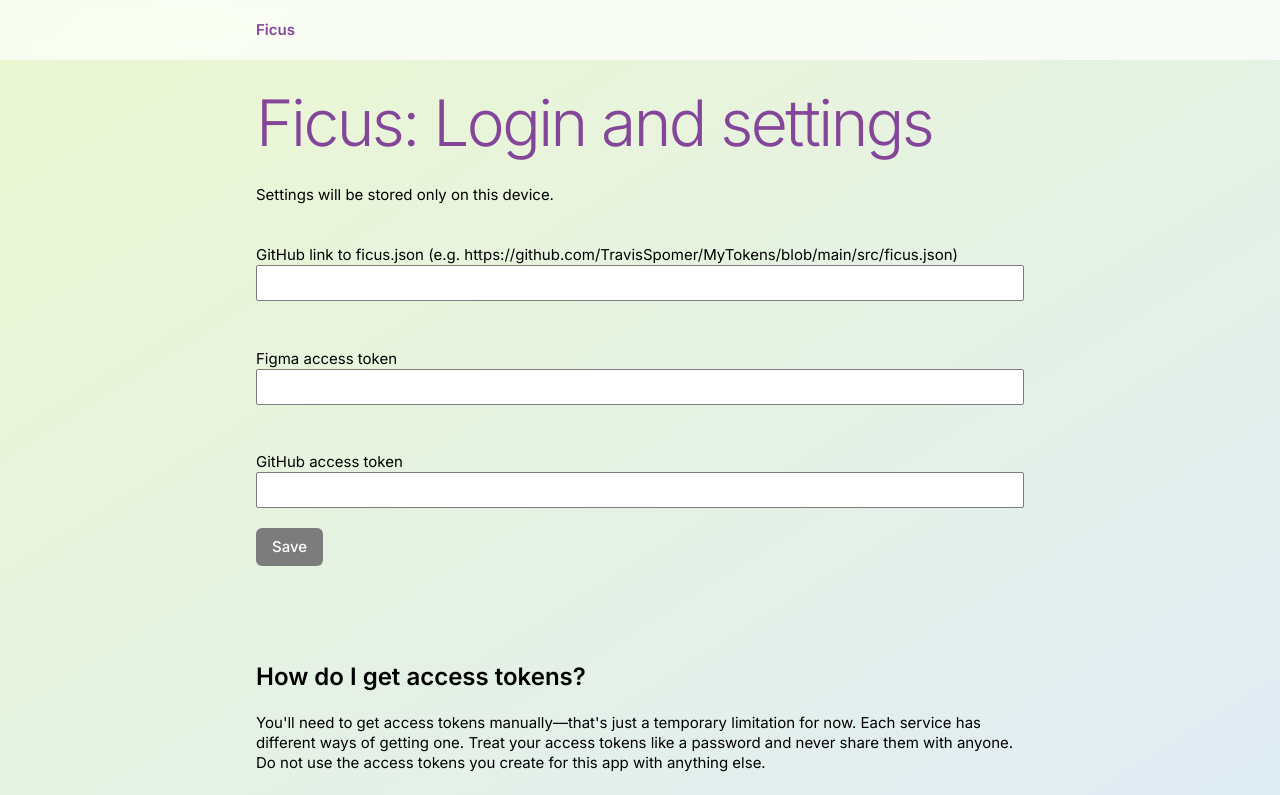
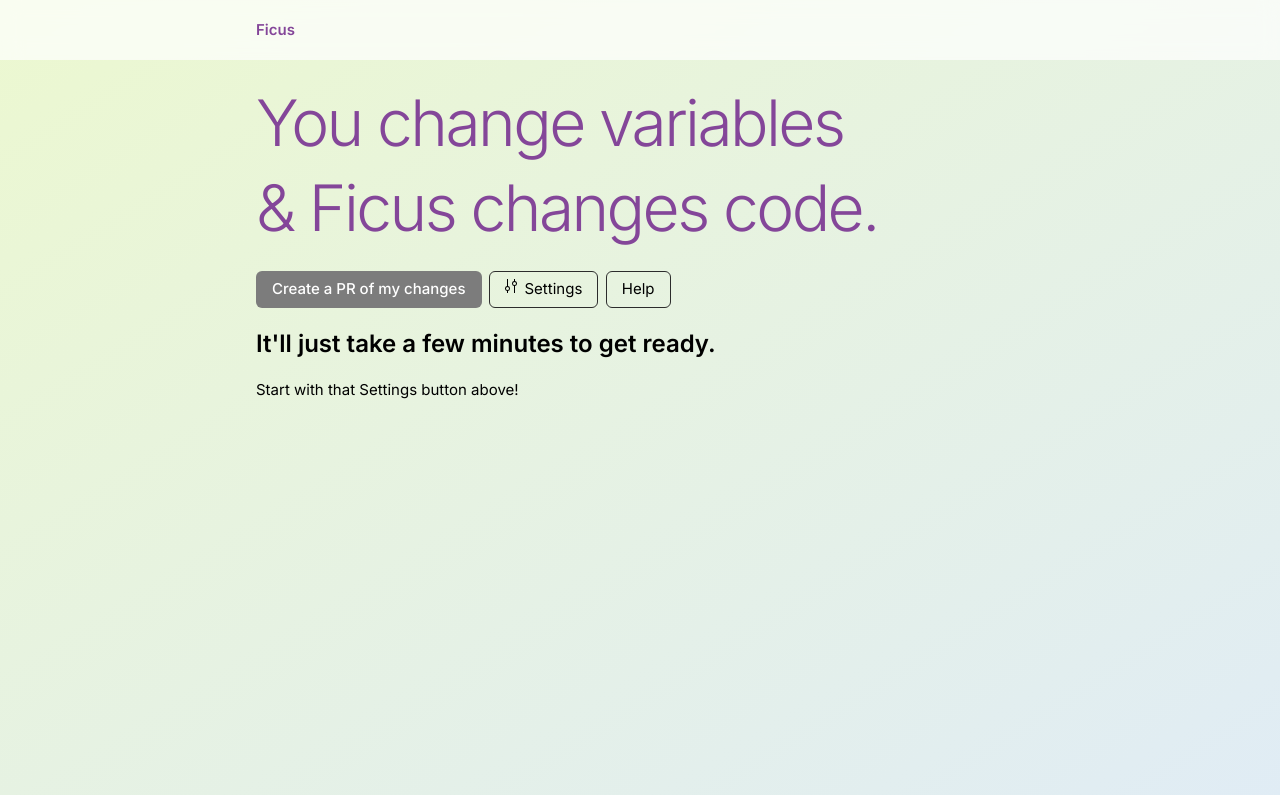
Before and after one commit to microsoft/ficus, a Next.js app: page / in a window 1280 px wide. Shown: the top 795 px of the page. Built offline with nearby package versions, Linux system fonts and the light colour scheme.

Commit message:
Convert Settings to a page

```diff
--- a/src/app/page.tsx
+++ b/src/app/page.tsx
@@ -6,7 +6,6 @@
 import SettingsIcon from "@/assets/settings.svg"
 import { AccentButton, OutlineButton } from "@/components/Button"
 import { Content } from "@/components/ContentStack"
-import { Settings } from "@/components/Settings"
 import { getManifestPath, isProperlyConfigured } from "@/utils/config"
 import { getFigmaFileFriendlyName, getFigmaFilePublishedVariables, getFigmaFileVariables } from "@/server/figma"
 import { GitHubUploadFile, createBranch, createPullRequest, getFileJSON, parseGitHubBlobUrl, uploadFiles } from "@/server/github"
@@ -24,39 +23,30 @@
 
 export default function Home() {
 	const router = useRouter()
+	const [isReady, setIsReady] = React.useState<boolean | null>(null)
 	const [isBusy, setIsBusy] = React.useState(false)
-	const [settingsOpen, setSettingsOpen] = React.useState(false)
 	const [status, setStatus] = React.useState<string[]>([])
 	const [pullRequestUrl, setPullRequestUrl] = React.useState<string | null>(null)
 
 	React.useEffect(() => {
 		// Only access config settings from effects, since localStorage doesn't exist on the server
-		setSettingsOpen(!isProperlyConfigured())
+		setIsReady(isProperlyConfigured())
 	}, [])
 
 	return (
 		<Content>
-			{settingsOpen && (
-				<Settings
-					onClose={() => {
-						setSettingsOpen(false)
-					}}
-				/>
-			)}
-			{!settingsOpen && (
-				<>
 			<h1>
 				You change variables
 				<br />
 				&amp; Ficus changes code.
 			</h1>
 			<div className={styles.horizontal}>
-						<AccentButton onClick={createFigmaPullRequest} disabled={isBusy}>
+				<AccentButton onClick={createFigmaPullRequest} disabled={isBusy || !isReady}>
 					Create a PR of my changes
 				</AccentButton>
 				<OutlineButton
 					onClick={() => {
-								setSettingsOpen(true)
+						router.push("/settings")
 					}}
 					disabled={isBusy}
 				>
@@ -71,6 +61,12 @@
 					Help
 				</OutlineButton>
 			</div>
+			{isReady === false && (
+				<>
+					<h2>It'll just take a few minutes to get ready.</h2>
+					<p>Start with that Settings button above!</p>
+				</>
+			)}
 			<ul className={styles.status}>
 				{status.map((line, index) => (
 					<li key={index}>{line}</li>
@@ -84,8 +80,6 @@
 						</a>
 					</strong>
 				</p>
-					)}
-				</>
 			)}
 		</Content>
 	)
--- a/src/components/Settings.tsx
+++ b/src/app/settings/page.tsx
@@ -1,7 +1,12 @@
 "use client"
 
 import React from "react"
-import styles from "./Settings.module.css"
+import styles from "./page.module.css"
+import { useRouter } from "next/navigation"
+import { AccentButton } from "@/components/Button"
+import { Content } from "@/components/ContentStack"
+import Textbox from "@/components/Textbox"
+import { parseGitHubBlobUrl } from "@/server/github"
 import {
 	getFigmaAccessToken,
 	getGitHubAccessToken,
@@ -10,23 +15,17 @@
 	setGitHubAccessToken,
 	setManifestPath,
 } from "@/utils/config"
-import AccentButton from "./Button"
-import Textbox from "./Textbox"
-import { parseGitHubBlobUrl } from "@/server/github"
 
-export interface SettingsProps {
-	onClose(): void
-}
-
-export function Settings(props: SettingsProps) {
+export default function Settings() {
+	const router = useRouter()
 	const [newFigmaAccessToken, setNewFigmaAccessToken] = React.useState(getFigmaAccessToken() || "")
 	const [newGitHubAccessToken, setNewGitHubAccessToken] = React.useState(getGitHubAccessToken() || "")
 	const [newManifestPath, setNewManifestPath] = React.useState(getManifestPath() || "")
 	const isProperlyConfigured = !!parseGitHubBlobUrl(newManifestPath) && !!newFigmaAccessToken && !!newGitHubAccessToken
 
 	return (
-		<section>
-			<h1>Ficus: Login and settings</h1>
+		<Content>
+			<h1>Login and settings</h1>
 			<p>Settings will be stored only on this device.</p>
 			<div className={styles.vertical}>
 				<p>
@@ -80,11 +79,10 @@
 				Pull Requests.
 			</p>
 			<h2>What does a ficus.json file look like?</h2>
-			<p>
-				You'll need a JSON file stored in GitHub in the same folder as your token files that looks like this:
-			</p>
-			<pre className={styles.tabbed}><code>
-{`{
+			<p>You'll need a JSON file stored in GitHub in the same folder as your token files that looks like this:</p>
+			<pre className={styles.tabbed}>
+				<code>
+					{`{
 	"name": "My design system",
 	"figma": {
 		"files": [
@@ -101,8 +99,9 @@
 		]
 	}
 }`}
-			</code></pre>
-		</section>
+				</code>
+			</pre>
+		</Content>
 	)
 
 	function onDone() {
@@ -112,7 +111,6 @@
 		setFigmaAccessToken(newFigmaAccessToken)
 		setGitHubAccessToken(newGitHubAccessToken)
 
-		props.onClose()
+		router.push("/")
 	}
 }
-export default Settings
```
Also changed, not shown: src/app/help/page.tsx (+0 -13 lines), src/app/settings/page.module.css (renamed from src/components/Settings.module.css). Lines whose indentation alone changed are shown as unchanged.
